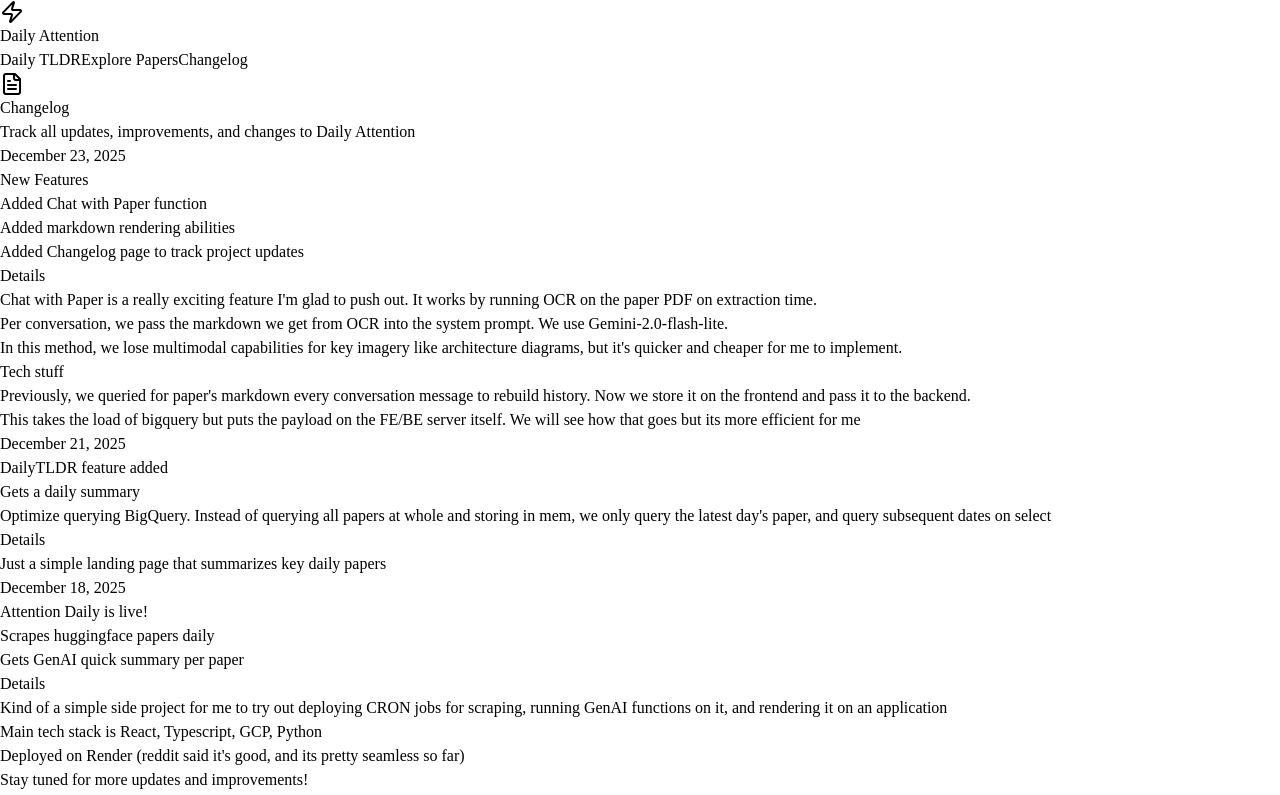
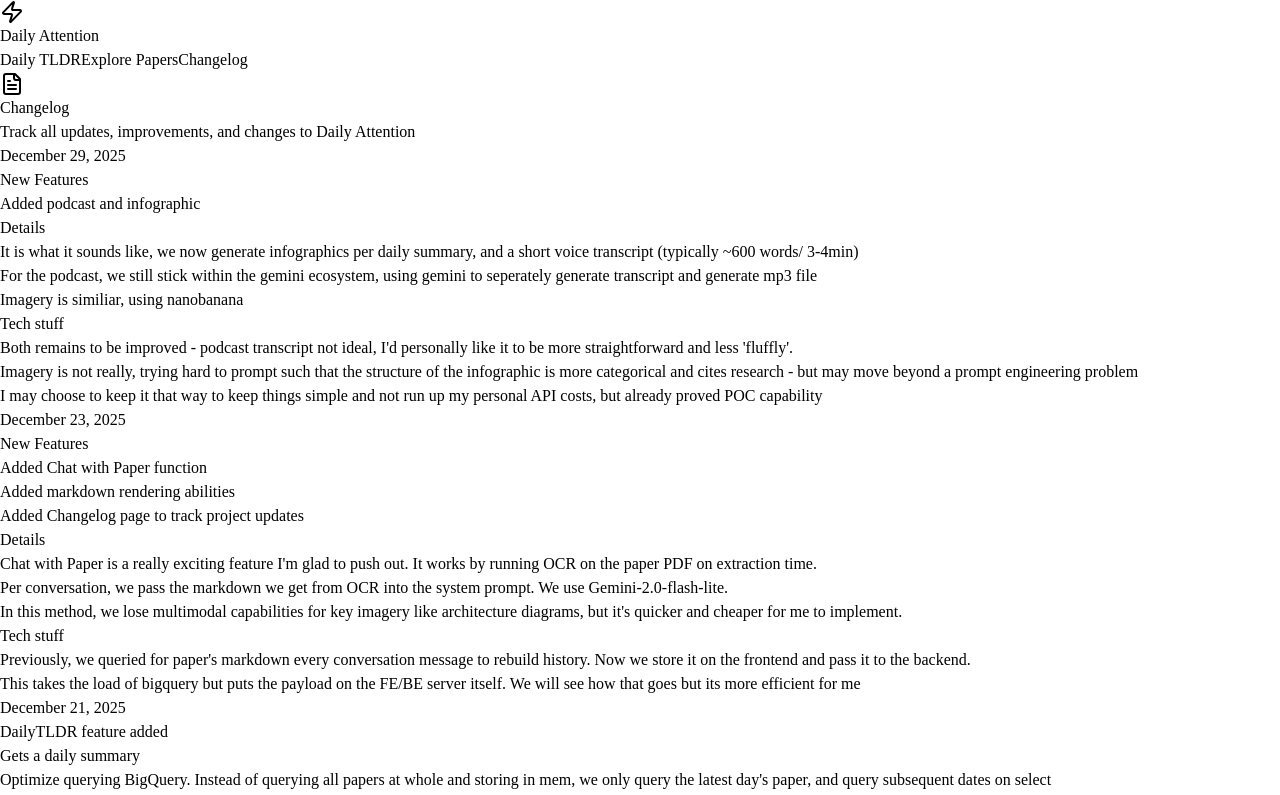
Before and after one commit to donavanyieh/Daily-Attention-UI, a React (Vite) app in the folder client/: page /changelog in a window 1280 px wide. Shown: the top 795 px of the page. Built offline with nearby package versions, Linux system fonts and the light colour scheme.

Commit message:
Update changelog

```diff
--- a/client/src/pages/Changelog.tsx
+++ b/client/src/pages/Changelog.tsx
@@ -7,6 +7,24 @@
 const changelogEntries = [
   {
     id: 1,
+    content: `# December 29, 2025
+
+## New Features
+- Added podcast and infographic
+
+## Details
+- It is what it sounds like, we now generate infographics per daily summary, and a short voice transcript (typically ~600 words/ 3-4min)
+- For the podcast, we still stick within the gemini ecosystem, using gemini to seperately generate transcript and generate mp3 file
+- Imagery is similiar, using nanobanana
+
+## Tech stuff
+- Both remains to be improved - podcast transcript not ideal, I'd personally like it to be more straightforward and less 'fluffly'.
+- Imagery is not really, trying hard to prompt such that the structure of the infographic is more categorical and cites research - but may move beyond a prompt engineering problem
+- I may choose to keep it that way to keep things simple and not run up my personal API costs, but already proved POC capability
+`
+  },
+  {
+    id: 2,
     content: `# December 23, 2025
 
 ## New Features
@@ -25,7 +43,7 @@
 `
   },
   {
-    id: 2,
+    id: 3,
     content: `# December 21, 2025
 
 ## DailyTLDR feature added
@@ -37,7 +55,7 @@
 `
   },
   {
-    id: 3,
+    id: 4,
     content: `# December 18, 2025
 
 ## Attention Daily is live!
```
